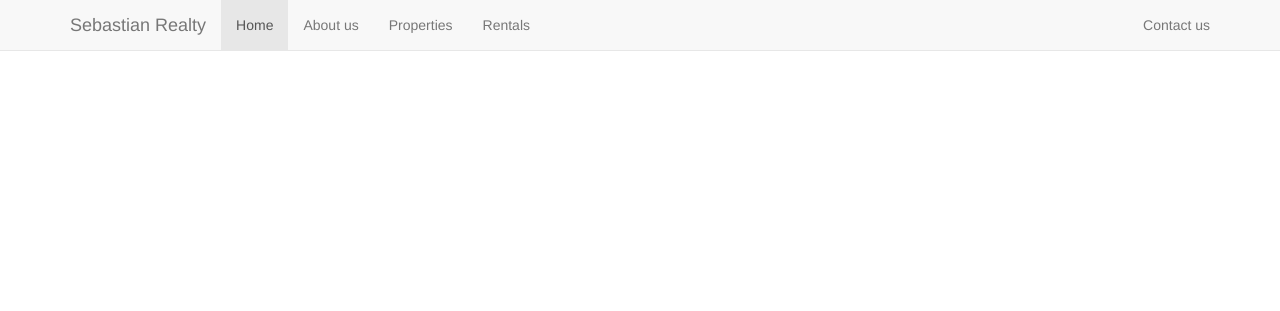
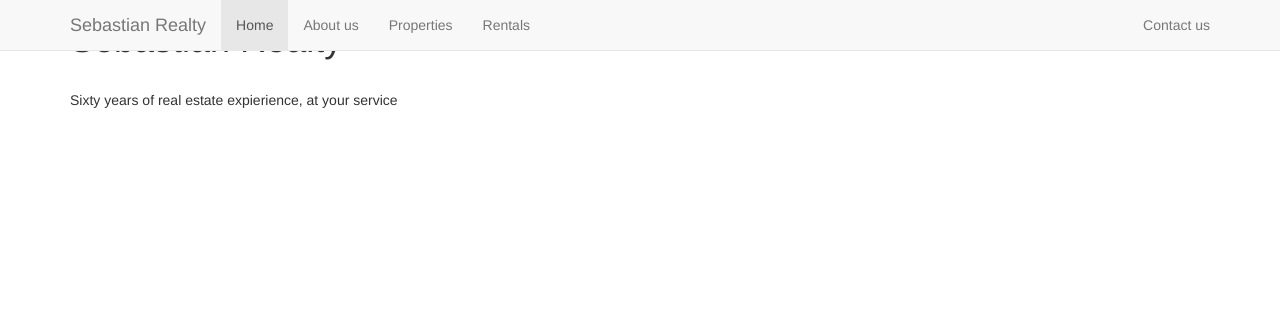
Before and after one commit to Macaroni25/SebastianRealtyInc, a PHP site: page / in a window 1280 px wide. Shown: the top 311 px of the page. Run offline with PHP 8.4, Linux system fonts and the light colour scheme; some libraries are stand-ins or nearby versions.

Commit message:
added some content

```diff
--- a/index.php
+++ b/index.php
@@ -40,6 +40,15 @@
 </nav>
 <!---END Navbar--->
 
+<div class="container-fluid">
+  <div class="container">
+    <h1>Sebastian Realty</h1>
+    <br>
+    <p>Sixty years of real estate expierience, at your service</p>
+  </br>
+  </div>
+</div>
+
     <!-- jQuery (necessary for Bootstrap's JavaScript plugins) -->
     <script src="https://ajax.googleapis.com/ajax/libs/jquery/1.11.3/jquery.min.js"></script>
     <!-- Include all compiled plugins (below), or include individual files as needed -->
```
